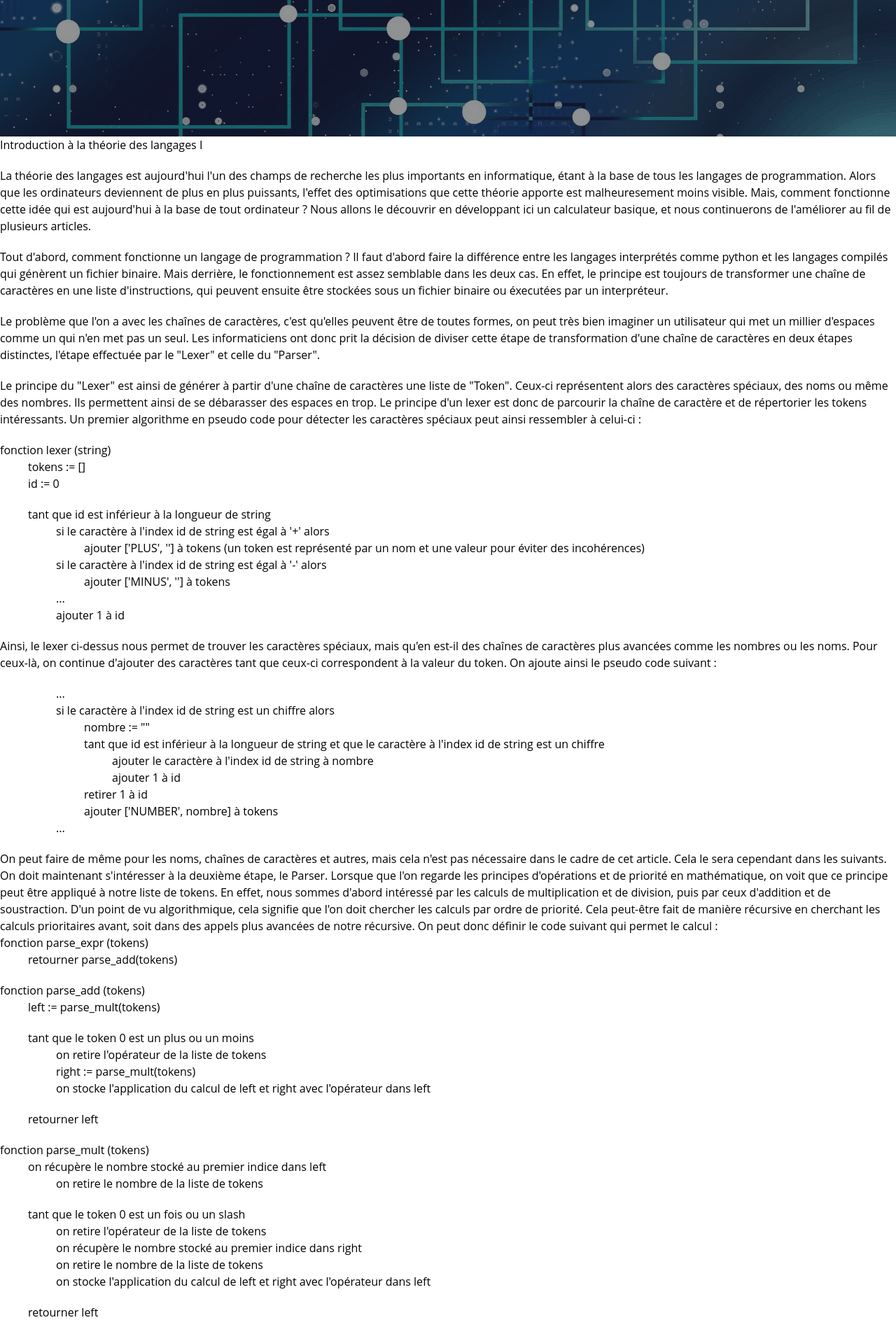
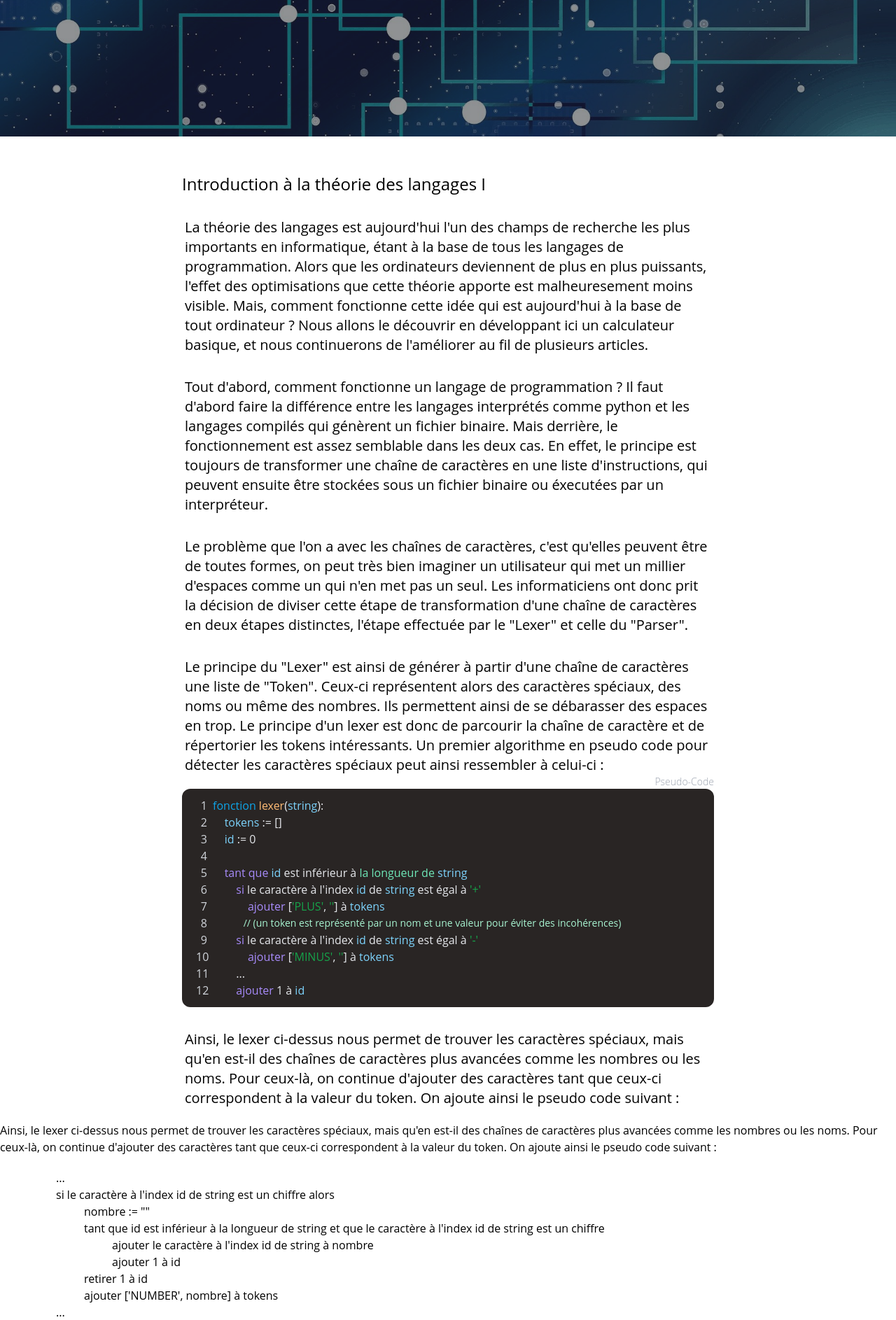
Before and after one commit to lfa-info-22/site, a Django app: template articles/templates/articles/language-theory.html in a window 1280 px wide. Shown: the part 405-2291 px from the top of the page at 70% size. Run offline with Django 3.2, Linux system fonts and the light colour scheme; the template is opened without the code that fills it, so the values that code supplies are empty; some libraries are stand-ins or nearby versions.

Commit message:
articles: lang-theory: started writing language-theory article

```diff
--- a/articles/templates/articles/language-theory.html
+++ b/articles/templates/articles/language-theory.html
@@ -2,13 +2,10 @@
 
 {% block content %}
 
-<div>
-    Introduction à la théorie des langages I
-</div>
+<div class="p-5 divide-transparent max-w-[600px] lg:max-w-[800px] relative center-w">
+    <div class="font-medium text-2xl py-8">Introduction à la théorie des langages I</div>
 
-<div style="height: 20px;"></div>
-
-<div>
+    <div class="text-xl px-1">
         La théorie des langages est aujourd'hui l'un des champs de recherche
         les plus importants en informatique, étant à la base de tous les langages de programmation.
         Alors que les ordinateurs deviennent de plus en plus puissants, l'effet des optimisations que cette théorie
@@ -17,9 +14,7 @@
         l'améliorer au fil de plusieurs articles.
     </div>
 
-<div style="height: 20px;"></div>
-
-<div>
+    <div class="text-xl px-1 pt-8">
         Tout d'abord, comment fonctionne un langage de programmation ? Il faut d'abord faire la différence
         entre les langages interprétés comme python et les langages compilés qui génèrent un fichier
         binaire. Mais derrière, le fonctionnement est assez semblable dans les deux cas. En effet, le principe
@@ -27,18 +22,14 @@
         être stockées sous un fichier binaire ou éxecutées par un interpréteur.
     </div>
 
-<div style="height: 20px;"></div>
-
-<div>
+    <div class="text-xl px-1 pt-8">
         Le problème que l'on a avec les chaînes de caractères, c'est qu'elles peuvent être de toutes formes,
         on peut très bien imaginer un utilisateur qui met un millier d'espaces comme un qui n'en met pas un seul.
         Les informaticiens ont donc prit la décision de diviser cette étape de transformation d'une chaîne de
         caractères en deux étapes distinctes, l'étape effectuée par le "Lexer" et celle du "Parser".
     </div>
 
-<div style="height: 20px;"></div>
-
-<div>
+    <div class="text-xl px-1 pt-8">
         Le principe du "Lexer" est ainsi de générer à partir d'une chaîne de caractères une liste de "Token".
         Ceux-ci représentent alors des caractères spéciaux, des noms ou même des nombres. Ils permettent ainsi
         de se débarasser des espaces en trop. Le principe d'un lexer est donc de parcourir la chaîne de caractère
@@ -46,23 +37,48 @@
         ressembler à celui-ci :
     </div>
 
-<div style="height: 20px;"></div>
-
-<div style="font-family: ui-monospace, SFMono-Regular, SF Mono, Menlo, Consolas, Liberation Mono, monospace;">
-    <div> fonction lexer (string) </div>
-    <div style="padding-left: 40px;"> tokens := []</div>
-    <div style="padding-left: 40px;"> id := 0</div>
-    <div style="height: 20px;"></div>
-    <div style="padding-left: 40px;"> tant que id est inférieur à la longueur de string</div>
-    <div style="padding-left: 80px;"> si le caractère à l'index id de string est égal à '+' alors</div>
-    <div style="padding-left: 120px;"> ajouter ['PLUS', ''] à tokens (un token est représenté par un nom et une valeur pour éviter des incohérences)</div>
-    <div style="padding-left: 80px;"> si le caractère à l'index id de string est égal à '-' alors</div>
-    <div style="padding-left: 120px;"> ajouter ['MINUS', ''] à tokens</div>
-    <div style="padding-left: 80px;"> ...</div>
-    <div style="padding-left: 80px;"> ajouter 1 à id</div>
+    <div class="text-sm font-light text-right text-gray-400">Pseudo-Code</div>
+    <div class="flex flex-wrap bg-stone-800 text-gray-200 rounded-xl p-3">
+        <div class="text-right w-8 px-2 text-gray-300">1</div>
+        <div class="w-[calc(100%-40px)]">
+            <span class="text-sky-500">fonction</span>
+            <span class="text-orange-300">lexer</span>(<span class="text-sky-300">string</span>):
         </div>
 
-<div style="height: 20px;"></div>
+
+        <div class="text-right w-8 px-2 text-gray-300">2</div>
+        <p class="whitespace-pre w-[calc(100%-40px)]">    <span class="text-sky-300">tokens</span> := []</p>
+        <div class="text-right w-8 px-2 text-gray-300">3</div>
+        <p class="whitespace-pre w-[calc(100%-40px)]">    <span class="text-sky-300">id</span> := 0</p>
+        <div class="text-right w-8 px-2 text-gray-300">4</div>
+        <p class="whitespace-pre w-[calc(100%-40px)]"></p>
+        <div class="text-right w-8 px-2 text-gray-300">5</div>
+        <p class="whitespace-pre w-[calc(100%-40px)]">    <span class="text-violet-400">tant que</span> <span class="text-sky-300">id</span> est inférieur à <span class="text-emerald-300">la longueur de</span> <span class="text-sky-300">string</span></p>
+        <div class="text-right w-8 px-2 text-gray-300">6</div>
+        <p class="whitespace-pre w-[calc(100%-40px)]">        <span class="text-violet-400">si</span> le caractère à l'index <span class="text-sky-300">id</span> de <span class="text-sky-300">string</span> est égal à <span class="text-green-600">'+'</span></p>
+        <div class="text-right w-8 px-2 text-gray-300">7</div>
+        <p class="whitespace-pre w-[calc(100%-40px)]">            <span class="text-violet-400">ajouter</span> [<span class="text-green-600">'PLUS'</span>, <span class="text-green-600">''</span>] à <span class="text-sky-300">tokens</span></p>
+        <div class="text-right w-8 px-2 text-gray-300">8</div>
+        <div class="w-[calc(100%-40px)]">
+            <p class="whitespace-pre text-xs h-min relative center-h lg:text-sm">            <span class="text-emerald-200">// (un token est représenté par un nom et une valeur pour éviter des incohérences)</span></p>
+        </div>
+        <div class="text-right w-8 px-2 text-gray-300">9</div>
+        <p class="whitespace-pre w-[calc(100%-40px)]">        <span class="text-violet-400">si</span> le caractère à l'index <span class="text-sky-300">id</span> de <span class="text-sky-300">string</span> est égal à <span class="text-green-600">'-'</span></p>
+        <div class="text-right w-8 px-2 text-gray-300">10</div>
+        <p class="whitespace-pre w-[calc(100%-40px)]">            <span class="text-violet-400">ajouter</span> [<span class="text-green-600">'MINUS'</span>, <span class="text-green-600">''</span>] à <span class="text-sky-300">tokens</span></p>
+        <div class="text-right w-8 px-2 text-gray-300">11</div>
+        <p class="whitespace-pre w-[calc(100%-40px)]">        ...</p>
+        <div class="text-right w-8 px-2 text-gray-300">12</div>
+        <p class="whitespace-pre w-[calc(100%-40px)]">        <span class="text-violet-400">ajouter</span> 1 à <span class="text-sky-300">id</span></p>
+    </div>
+
+    <div class="text-xl px-1 pt-8">
+        Ainsi, le lexer ci-dessus nous permet de trouver les caractères spéciaux, mais qu'en est-il des chaînes
+        de caractères plus avancées comme les nombres ou les noms. Pour ceux-là, on continue d'ajouter des caractères
+        tant que ceux-ci correspondent à la valeur du token. On ajoute ainsi le pseudo code suivant :
+    </div>
+</div>
+
 
 <div>
     Ainsi, le lexer ci-dessus nous permet de trouver les caractères spéciaux, mais qu'en est-il des chaînes
--- a/lfainfo22/theme/static/css/dist/styles.css
+++ b/lfainfo22/theme/static/css/dist/styles.css
@@ -890,6 +890,10 @@ select {
   pointer-events: none;
 }
 
+.visible {
+  visibility: visible;
+}
+
 .static {
   position: static;
 }
@@ -917,14 +921,6 @@ select {
 
 .right-0 {
   right: 0px;
-}
-
-.left-1 {
-  left: 0.25rem;
-}
-
-.top-1 {
-  top: 0.25rem;
 }
 
 .left-3 {
@@ -1093,16 +1089,28 @@ select {
   width: calc(60px + 4rem);
 }
 
+.w-\[calc\(100\%-40px\)\] {
+  width: calc(100% - 40px);
+}
+
+.w-16 {
+  width: 4rem;
+}
+
+.w-\[calc\(100\%-72px\)\] {
+  width: calc(100% - 72px);
+}
+
+.max-w-\[600px\] {
+  max-width: 600px;
+}
+
 .max-w-\[75\%\] {
   max-width: 75%;
 }
 
 .max-w-full {
   max-width: 100%;
-}
-
-.max-w-\[600px\] {
-  max-width: 600px;
 }
 
 .flex-1 {
@@ -1176,6 +1184,10 @@ select {
   white-space: nowrap;
 }
 
+.whitespace-pre {
+  white-space: pre;
+}
+
 .rounded-md {
   border-radius: 0.375rem;
 }
@@ -1245,6 +1257,16 @@ select {
   background-color: rgb(255 255 255 / var(--tw-bg-opacity));
 }
 
+.bg-gray-700 {
+  --tw-bg-opacity: 1;
+  background-color: rgb(55 65 81 / var(--tw-bg-opacity));
+}
+
+.bg-stone-800 {
+  --tw-bg-opacity: 1;
+  background-color: rgb(41 37 36 / var(--tw-bg-opacity));
+}
+
 .bg-cover {
   background-size: cover;
 }
@@ -1253,20 +1275,30 @@ select {
   background-position: center;
 }
 
+.p-5 {
+  padding: 1.25rem;
+}
+
 .p-20 {
   padding: 5rem;
 }
 
-.p-5 {
-  padding: 1.25rem;
-}
-
 .p-3 {
   padding: 0.75rem;
 }
 
 .p-6 {
   padding: 1.5rem;
+}
+
+.py-8 {
+  padding-top: 2rem;
+  padding-bottom: 2rem;
+}
+
+.px-1 {
+  padding-left: 0.25rem;
+  padding-right: 0.25rem;
 }
 
 .py-2 {
@@ -1314,16 +1346,6 @@ select {
   padding-right: 1.5rem;
 }
 
-.py-8 {
-  padding-top: 2rem;
-  padding-bottom: 2rem;
-}
-
-.px-1 {
-  padding-left: 0.25rem;
-  padding-right: 0.25rem;
-}
-
 .py-1 {
   padding-top: 0.25rem;
   padding-bottom: 0.25rem;
@@ -1349,6 +1371,10 @@ select {
   padding-bottom: 2.5rem;
 }
 
+.pt-8 {
+  padding-top: 2rem;
+}
+
 .pb-10 {
   padding-bottom: 2.5rem;
 }
@@ -1385,8 +1411,26 @@ select {
   text-align: center;
 }
 
+.text-right {
+  text-align: right;
+}
+
+.align-middle {
+  vertical-align: middle;
+}
+
 .font-serif {
   font-family: ui-serif, Georgia, Cambria, "Times New Roman", Times, serif;
+}
+
+.text-2xl {
+  font-size: 1.5rem;
+  line-height: 2rem;
+}
+
+.text-xl {
+  font-size: 1.25rem;
+  line-height: 1.75rem;
 }
 
 .text-5xl {
@@ -1394,16 +1438,6 @@ select {
   line-height: 1;
 }
 
-.text-2xl {
-  font-size: 1.5rem;
-  line-height: 2rem;
-}
-
-.text-xl {
-  font-size: 1.25rem;
-  line-height: 1.75rem;
-}
-
 .text-lg {
   font-size: 1.125rem;
   line-height: 1.75rem;
@@ -1424,6 +1458,11 @@ select {
   line-height: 2.25rem;
 }
 
+.text-xs {
+  font-size: 0.75rem;
+  line-height: 1rem;
+}
+
 .font-medium {
   font-weight: 500;
 }
@@ -1491,6 +1530,56 @@ select {
 .text-gray-600 {
   --tw-text-opacity: 1;
   color: rgb(75 85 99 / var(--tw-text-opacity));
+}
+
+.text-gray-200 {
+  --tw-text-opacity: 1;
+  color: rgb(229 231 235 / var(--tw-text-opacity));
+}
+
+.text-gray-300 {
+  --tw-text-opacity: 1;
+  color: rgb(209 213 219 / var(--tw-text-opacity));
+}
+
+.text-emerald-300 {
+  --tw-text-opacity: 1;
+  color: rgb(110 231 183 / var(--tw-text-opacity));
+}
+
+.text-sky-300 {
+  --tw-text-opacity: 1;
+  color: rgb(125 211 252 / var(--tw-text-opacity));
+}
+
+.text-orange-300 {
+  --tw-text-opacity: 1;
+  color: rgb(253 186 116 / var(--tw-text-opacity));
+}
+
+.text-sky-600 {
+  --tw-text-opacity: 1;
+  color: rgb(2 132 199 / var(--tw-text-opacity));
+}
+
+.text-sky-500 {
+  --tw-text-opacity: 1;
+  color: rgb(14 165 233 / var(--tw-text-opacity));
+}
+
+.text-violet-400 {
+  --tw-text-opacity: 1;
+  color: rgb(167 139 250 / var(--tw-text-opacity));
+}
+
+.text-green-600 {
+  --tw-text-opacity: 1;
+  color: rgb(22 163 74 / var(--tw-text-opacity));
+}
+
+.text-emerald-200 {
+  --tw-text-opacity: 1;
+  color: rgb(167 243 208 / var(--tw-text-opacity));
 }
 
 .underline {
@@ -1681,6 +1770,16 @@ select {
     line-height: 2rem;
   }
 
+  .md\:text-base {
+    font-size: 1rem;
+    line-height: 1.5rem;
+  }
+
+  .md\:text-sm {
+    font-size: 0.875rem;
+    line-height: 1.25rem;
+  }
+
   .md\:text-gray-100 {
     --tw-text-opacity: 1;
     color: rgb(243 244 246 / var(--tw-text-opacity));
@@ -1744,6 +1843,11 @@ select {
     font-size: 2.25rem;
     line-height: 2.5rem;
   }
+
+  .lg\:text-sm {
+    font-size: 0.875rem;
+    line-height: 1.25rem;
+  }
 }
 
 @media (min-width: 1280px) {
```
Lines whose indentation alone changed are shown as unchanged.
